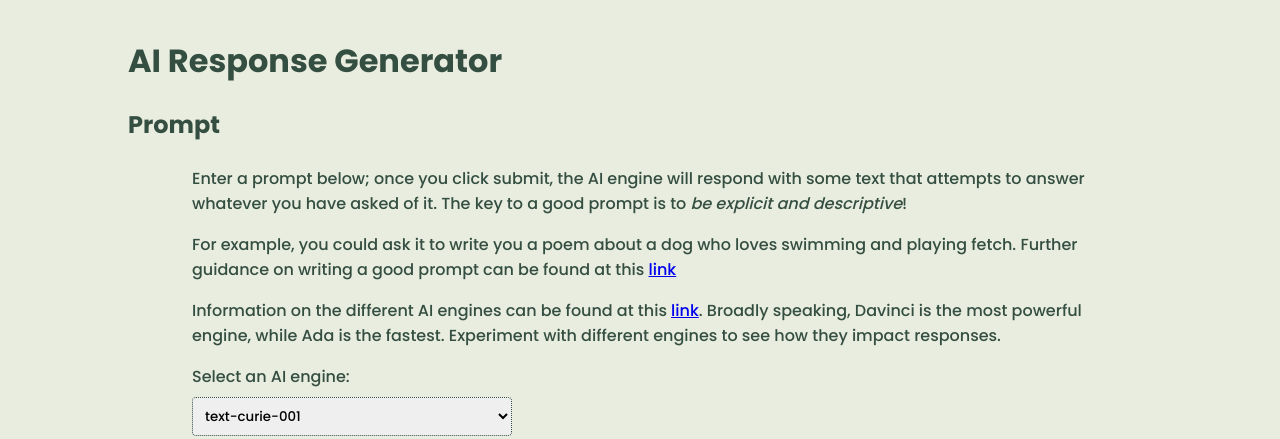
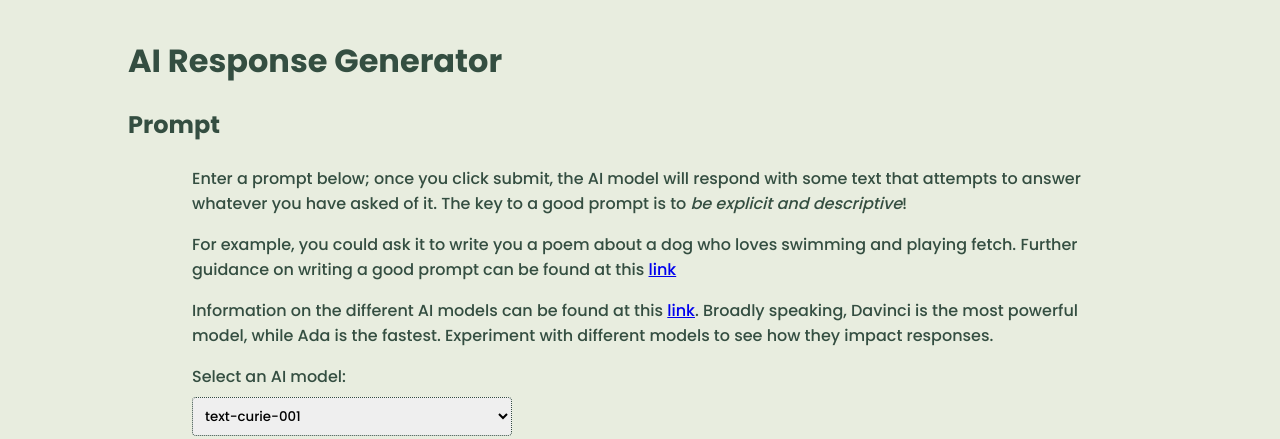
Before and after one commit to stuartkaija/band-name-generator, a React (Create React App) app in the folder client/: page / in a window 1280 px wide. Shown: the top 439 px of the page. Built offline with nearby package versions, Linux system fonts and the light colour scheme.

Commit message:
updated engine terminology to model as per API updates

```diff
--- a/client/src/App.jsx
+++ b/client/src/App.jsx
@@ -7,7 +7,7 @@ import './App.scss';
 function App() {
 
 	const [prompt, setPrompt] = useState('');
-	const [engine, setEngine] = useState('text-curie-001');
+	const [model, setModel] = useState('text-curie-001');
     const [completions, setCompletions] = useState([]);
 	const [error, setError] = useState(false);
 
@@ -15,7 +15,7 @@ function App() {
         event.preventDefault();
 		setError(false);
 		const userInput = event.target.prompt.value;
-		const engine = event.target.engine.value;
+		const model = event.target.model.value;
 
 		if (!userInput) {
 			setError(true);
@@ -23,7 +23,7 @@ function App() {
 		}
 
         setPrompt(userInput);
-		setEngine(engine);
+		setModel(model);
     }
 
 	useEffect(() => {
@@ -31,10 +31,10 @@ function App() {
 
 		axios.post("http://localhost:8080/", {
 			prompt: prompt,
-			engine: engine
+			model: model
 		})
 		.then(response => setCompletions([{
-			engine: engine,
+			model: model,
 			prompt: prompt,
 			completion: response.data.text
 		}, ...completions]))
--- a/client/src/components/Form/Form.jsx
+++ b/client/src/components/Form/Form.jsx
@@ -7,11 +7,11 @@ export default function Form({handleSubmit, error}) {
         <section className='form-section'>
             <h2 className='form-section__title'>Prompt</h2>
             <form className='form' name='promptForm' id='promptForm' onSubmit={handleSubmit}>
-                <p className='form__instructions'>Enter a prompt below; once you click submit, the AI engine will respond with some text that attempts to answer whatever you have asked of it. The key to a good prompt is to <span className='form__instructions--span'>be explicit and descriptive</span>!</p>
+                <p className='form__instructions'>Enter a prompt below; once you click submit, the AI model will respond with some text that attempts to answer whatever you have asked of it. The key to a good prompt is to <span className='form__instructions--span'>be explicit and descriptive</span>!</p>
                 <p className='form__instructions'>For example, you could ask it to write you a poem about a dog who loves swimming and playing fetch. Further guidance on writing a good prompt can be found at this <a className='form__instructions--link' href="https://beta.openai.com/docs/guides/completion/prompt-design" target='_blank' rel='noreferrer'>link</a></p>
-                <p className='form__instructions'>Information on the different AI engines can be found at this <a className='form__instructions--link' href="https://beta.openai.com/docs/engines" target='_blank' rel='noreferrer'>link</a>. Broadly speaking, Davinci is the most powerful engine, while Ada is the fastest. Experiment with different engines to see how they impact responses.</p>
-                <label className='form__label' htmlFor="engine">Select an AI engine:</label>
-                <select className='form__select' name="engine" id="engine" defaultValue="text-curie-001">
+                <p className='form__instructions'>Information on the different AI models can be found at this <a className='form__instructions--link' href="https://beta.openai.com/docs/models" target='_blank' rel='noreferrer'>link</a>. Broadly speaking, Davinci is the most powerful model, while Ada is the fastest. Experiment with different models to see how they impact responses.</p>
+                <label className='form__label' htmlFor="model">Select an AI model:</label>
+                <select className='form__select' name="model" id="model" defaultValue="text-curie-001">
                     <option value="text-davinci-002">text-davinci-002</option>
                     <option value="text-curie-001">text-curie-001</option>
                     <option value="text-babbage-001">text-babbage-001</option>
--- a/client/src/components/Response/Response.jsx
+++ b/client/src/components/Response/Response.jsx
@@ -1,12 +1,12 @@
 import React from 'react';
 import './Response.scss';
 
-export default function Response({engine, prompt, completion}) {
+export default function Response({model, prompt, completion}) {
     return (
         <li className='response'>
             <div className='response__container'>
-                <h3>Engine: </h3>
-                <p>{engine}</p>
+                <h3>Model: </h3>
+                <p>{model}</p>
             </div>
             <div className='response__container'>
                 <h3>Prompt: </h3>
--- a/client/src/components/ResponseList/ResponseList.jsx
+++ b/client/src/components/ResponseList/ResponseList.jsx
@@ -12,7 +12,7 @@ export default function ResponseList({completions}) {
                     return (
                         <Response
                             key={uniqid()}
-                            engine={completion.engine}
+                            model={completion.model}
                             prompt={completion.prompt}
                             completion={completion.completion}
                         />
```
